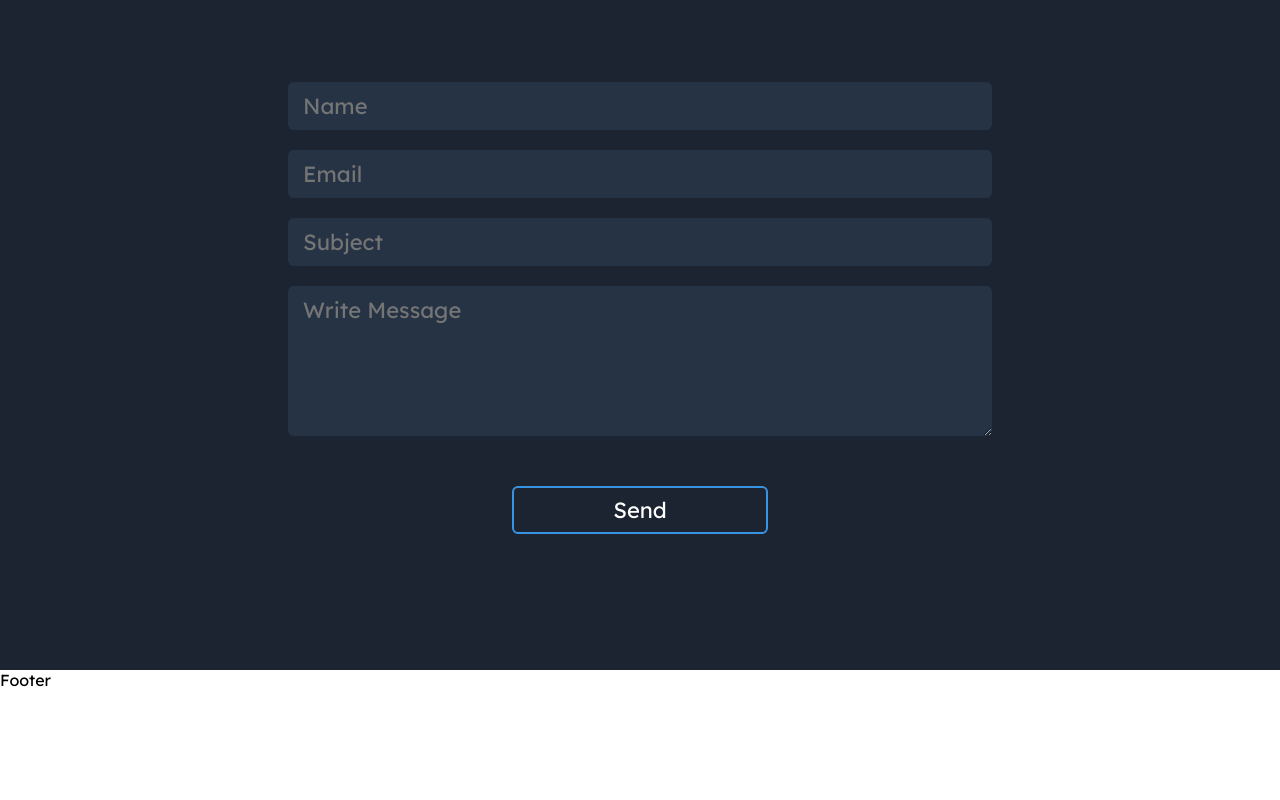
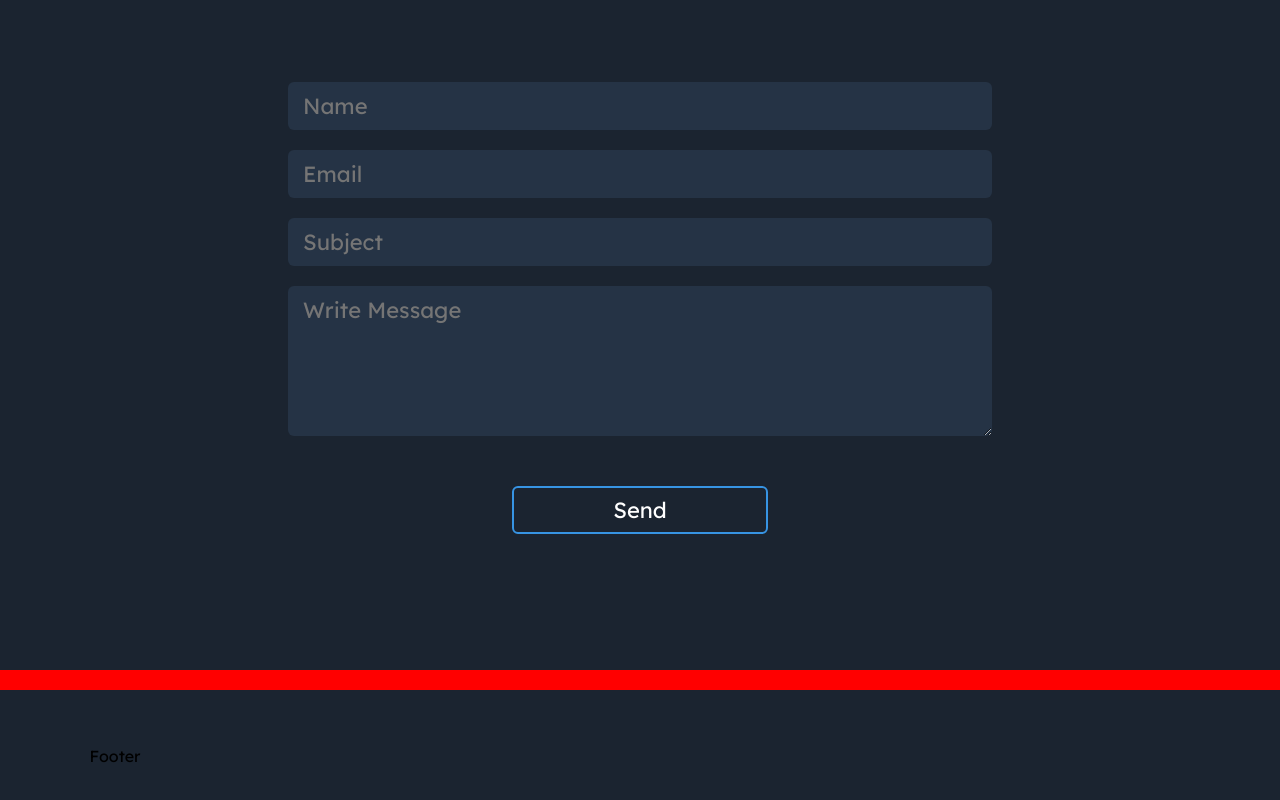
Before and after one commit to NTiger07/portfolio-react, a React (Create React App) app: page / in a window 1280 px wide. Shown: the part 4190-4990 px from the top of the page. Before the commit the page ends 4880 px from the top, so only its background shows below. Built offline with nearby package versions, Linux system fonts and the light colour scheme.

Commit message:
footer start

```diff
--- a/src/App.css
+++ b/src/App.css
@@ -30,3 +30,7 @@ button {
   width: 20px;
   margin-right: 10px;
 }
+.footerroof {
+  background-color: red;
+  height: 20px;
+}
--- a/src/components/App.jsx
+++ b/src/components/App.jsx
@@ -15,6 +15,7 @@ export default function App() {
       <Skills />
       <Projects />
       <Contact />
+      <div className="footerroof"></div>
       <Footer />
     </div>
   );
--- a/src/components/Footer.css
+++ b/src/components/Footer.css
@@ -0,0 +1,7 @@
+.footer_section {
+  background-color: #1b2430;
+  padding-top: 7vh;
+  padding-bottom: 7vh;
+  padding-left: 7vw;
+  padding-right: 7vw;
+}
--- a/src/components/Footer.jsx
+++ b/src/components/Footer.jsx
@@ -1,4 +1,5 @@
 import React from "react";
+import "./Footer.css";
 
 export default function Footer() {
   return <div className="footer_section">Footer</div>;
```
